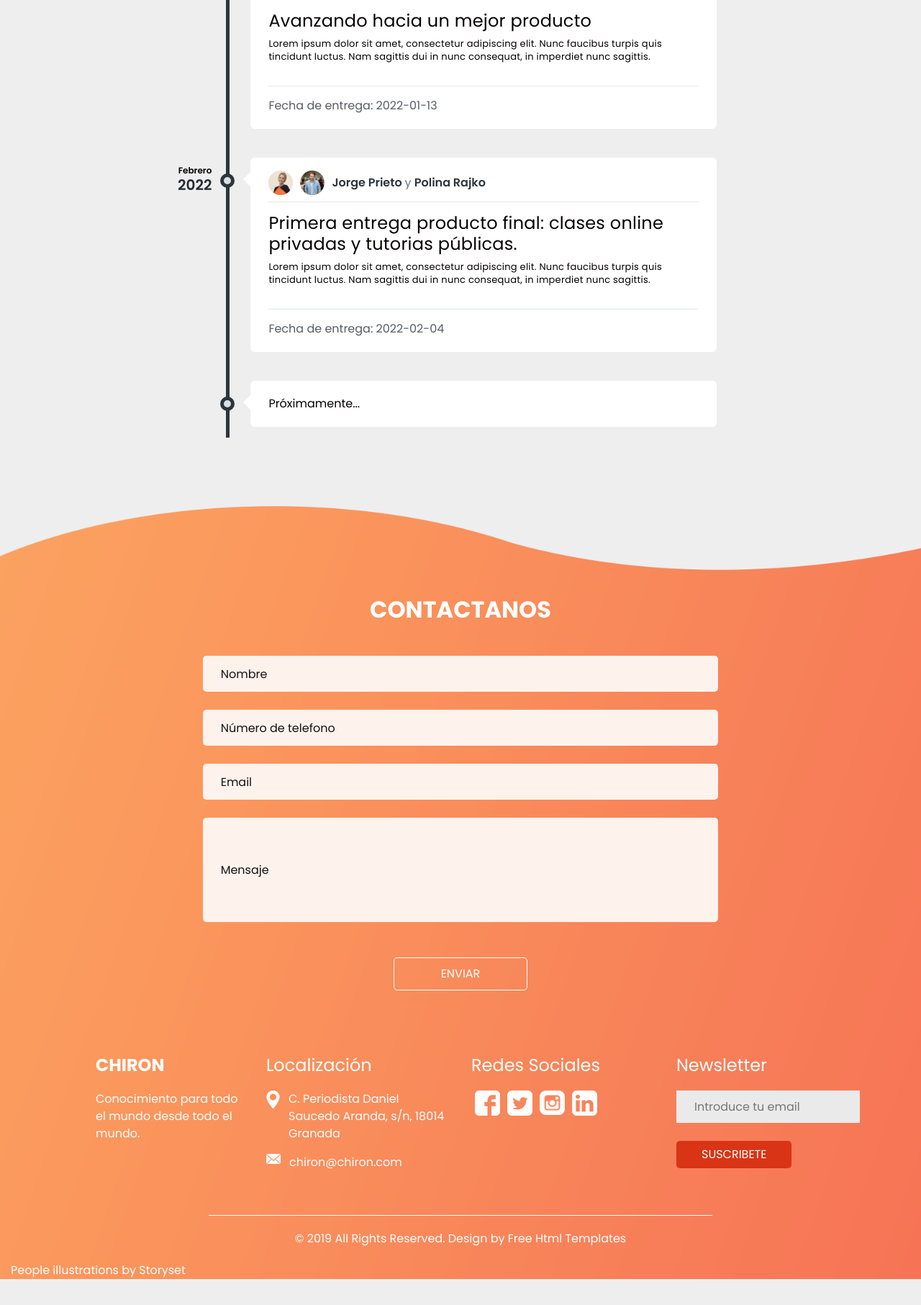
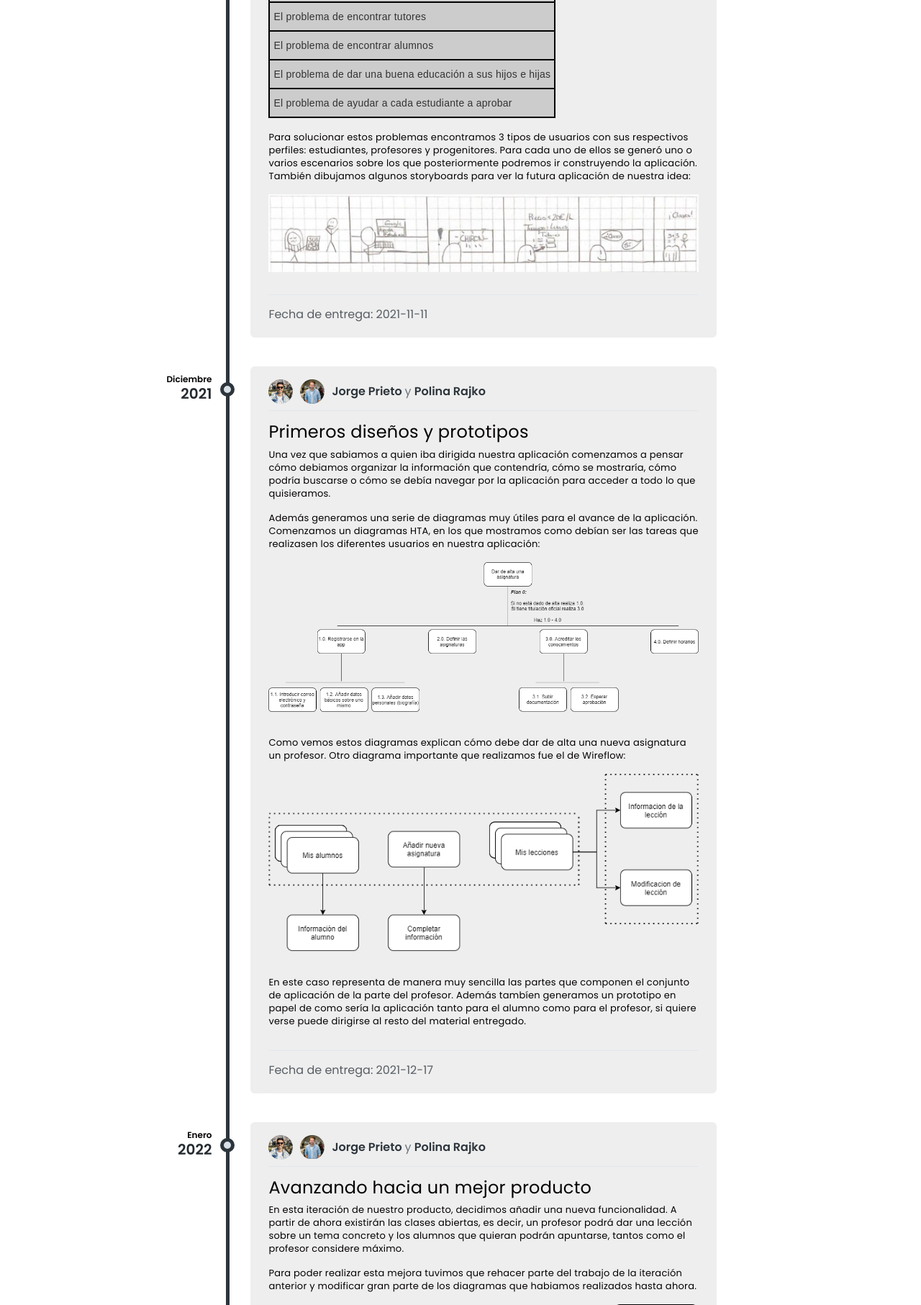
Before and after one commit to soyjorgeprg/chiron, a PHP site: page /about.html in a window 1280 px wide. Shown: the part 3113-4926 px from the top of the page at 72% size. Before the commit the page ends 4890 px from the top, so only its background shows below. Run offline with PHP 8.4, Linux system fonts and the light colour scheme; some libraries are stand-ins or nearby versions; some web fonts are replaced.

Commit message:
Pagina about

```diff
--- a/about.html
+++ b/about.html
@@ -76,16 +76,16 @@
       <div class="box">
         <div class="heading_container">
           <h2>
-            <span>Sobre nuestro proyecto</span>
+            <span>¿Quién es Chiron?</span>
           </h2>
         </div>
         <div class="img-box">
-          <img src="images/about-img.png" alt="">
+          <img src="images/chiron.png" alt="" width="250" height="250">
         </div>
         <div class="row">
           <div class="col-md-10 mx-auto">
             <p>
-              Somos un proyecto estudiantil para la asignatura de Desarrollo y Evaluación de Sistemas de Software Interactivos del Master Universitario de Ingeniería Informática en la Universidad de Granada. Este proyecto está basado en hacer la educación más accesible y cercana para todos tipo de estudiantes, permitiendoles así tener un mejor aprendizaje y por tanto una mayor tasa de aprobados.
+              Hemos basado nuestro nombre en la mitología griega, Chirón era un centauro inteligente y sabio siendo altamente educado en la música, el arte, la moral o la medicina. También destacó por ser tutor de varios de los héroes más destacados en la mitología griega, como puedan ser Aquiles, Teseo o Eneas.
             </p>
           </div>
         </div>
@@ -100,7 +100,7 @@
     <div class="container">
       <div class="heading_container">
         <h2 class="">
-          ¿Quienes somos?
+          ¿Quienes somos nosotros?
         </h2>
       </div>
       <div class="teacher_container layout_padding2">
@@ -124,7 +124,7 @@
           <div class="col-sm-3">
             <div class="box">
               <div class="img-box">
-                <img class="" src="images/teacher-2.jpg" alt="Card image cap">
+                <img class="" src="images/jorge.jpg" alt="Card image cap">
               </div>
               <div class="detail-box">
                 <p>
@@ -139,7 +139,7 @@
       </div>
       <div class="btn-box">
         <a href="https://github.com/soyjorgeprg/chiron">
-          Mas información
+          Más información
         </a>
       </div>
     </div>
@@ -175,7 +175,7 @@
               <!-- begin timeline-body -->
               <div class="timeline-body">
                  <div class="timeline-header">
-                    <span class="userimage"><img src="images/teacher-1.jpg" alt=""></span>
+                    <span class="userimage"><img src="images/jorge.jpg" alt=""></span>
                     <span class="username"><a href="javascript:;">Jorge Prieto</a> <small></small></span>
                     <span class="pull-right text-muted">y</span>
                     <span class="userimage"><img src="images/teacher-2.jpg" alt=""></span>
@@ -187,9 +187,21 @@
                       Primeros pasos del proyecto: ¿Qué queremos?¿Cómo lo queremos?
                   </h4>
                     <p>
-                       Lorem ipsum dolor sit amet, consectetur adipiscing elit. Nunc faucibus turpis quis tincidunt luctus.
-                       Nam sagittis dui in nunc consequat, in imperdiet nunc sagittis.
+                      Nuestros primeros pasos fueron en el camino de encontrar qué tipo de aplicación queriamos, qué debía tener y a qué público estaría dirigida.
+                      Para ello, comenzamos realizando un mapa conceptual de todo este brainstorming que habiamos creado.
                     </p>
+                    <p class="m-t-20">
+                      <img src="images/mapa.png" alt="">
+                   </p>
+                   <p>
+                      Como puede observarse decidimos decantarnos por una aplicación que ayudase a nuestros clientes a encontrar las clases idóneas para sus necesidades.
+                   </p>
+                   <p>
+                      Concebimos Chirón como un proyecto con la utilidad de acercar a profesores y alumnos de todas las disciplinas posibles del saber. Una herramienta que se pueda utilizar tanto para comenzar a aprender ese instrumento que siempre quisiste saber tocar como para dominar una nueva lengua porque vas a mudarte a ese país. También servirá para esas asignaturas combativas de la universidad que solo los alumnos experimentados saben cómo aprender o para cuando a tu hijo se le atraganta una asignatura en el colegio o instituto poder encontrar al profesor ideal para ayudarle a aprobar sin problema.
+                   </p>
+                   <p>
+                      Además en este punto realizamos un estudio de mercado donde detectamos que en el mercado actual no existe una aplicación que sea unión de todos los posibles profesores de todos los temas posibles y debes estar atento a varias aplicaciones si están recibiendo clases de varias temáticas, lo cuál puede llegar a ser altamente molesto.
+                   </p>
                  </div>
                  <div class="timeline-footer">
                     <a href="javascript:;" class="m-r-15 text-inverse-lighter"><i class="fa fa-thumbs-up fa-fw fa-lg m-r-3"></i>Fecha de entrega: 2021-10-28</a>
@@ -212,7 +224,7 @@
               <!-- begin timeline-body -->
               <div class="timeline-body">
                  <div class="timeline-header">
-                  <span class="userimage"><img src="images/teacher-1.jpg" alt=""></span>
+                  <span class="userimage"><img src="images/jorge.jpg" alt=""></span>
                   <span class="username"><a href="javascript:;">Jorge Prieto</a> <small></small></span>
                   <span class="pull-right text-muted">y</span>
                   <span class="userimage"><img src="images/teacher-2.jpg" alt=""></span>
@@ -224,9 +236,45 @@
                     Buscando a nuestros clientes: ¿Quienes serán?¿Para qué necesitarán nuestra aplicación?
                 </h4>
                   <p>
-                     Lorem ipsum dolor sit amet, consectetur adipiscing elit. Nunc faucibus turpis quis tincidunt luctus.
-                     Nam sagittis dui in nunc consequat, in imperdiet nunc sagittis.
+                     Para saber cómo debemos afrontar la aplicación debemos conocer a nuestro clientes potenciales. Para ello encontramos una oportunidad de negocio si nos centrabamos primeramente en los perfiles de usuarios de colegios, institutos y universidad. Gracias a esto encontramos una serie de problemas que queriamos resolver con nuestra aplicacion:
                   </p>
+                  <style type="text/css">
+                    .tg  {border-collapse:collapse;border-spacing:0;}
+                    .tg td{border-style:solid;border-width:2px;font-family:Arial, sans-serif;font-size:14px;overflow:hidden;
+                      padding:10px 5px;word-break:normal;}
+                    .tg th{border-style:solid;border-width:2px;font-family:Arial, sans-serif;font-size:14px;font-weight:normal;
+                      overflow:hidden;padding:10px 5px;word-break:normal;}
+                    .tg .tg-qrhp{background-color:#cccccc;border-color:#000000;color:#333333;text-align:left;vertical-align:top}
+                    </style>
+                    <table class="tg">
+                    <thead>
+                      <tr>
+                        <th class="tg-qrhp">El problema de aprobar todas las asignaturas del curso</th>
+                      </tr>
+                    </thead>
+                    <tbody>
+                      <tr>
+                        <td class="tg-qrhp">El problema de encontrar tutores</td>
+                      </tr>
+                      <tr>
+                        <td class="tg-qrhp">El problema de encontrar alumnos</td>
+                      </tr>
+                      <tr>
+                        <td class="tg-qrhp">El problema de dar una buena educación a sus hijos e hijas</td>
+                      </tr>
+                      <tr>
+                        <td class="tg-qrhp">El problema de ayudar a cada estudiante a aprobar</td>
+                      </tr>
+                    </tbody>
+                    </table>
+                  &nbsp;
+                  <p>
+                    Para solucionar estos problemas encontramos 3 tipos de usuarios con sus respectivos perfiles: estudiantes, profesores y progenitores.
+                    Para cada uno de ellos se generó uno o varios escenarios sobre los que posteriormente podremos ir construyendo la aplicación. También dibujamos algunos storyboards para ver la futura aplicación de nuestra idea:
+                  </p>
+                  <p class="m-t-20">
+                    <img src="images/storyboard.png" alt="">
+                 </p>
                  </div>
                  <div class="timeline-footer">
                   <a href="javascript:;" class="m-r-15 text-inverse-lighter"><i class="fa fa-thumbs-up fa-fw fa-lg m-r-3"></i>Fecha de entrega: 2021-11-11</a>
@@ -237,8 +285,8 @@
            <li>
               <!-- begin timeline-time -->
               <div class="timeline-time">
-                 <span class="date">Enero</span>
-                 <span class="time">2022</span>
+                 <span class="date">Diciembre</span>
+                 <span class="time">2021</span>
               </div>
               <!-- end timeline-time -->
               <!-- begin timeline-icon -->
@@ -249,7 +297,7 @@
               <!-- begin timeline-body -->
               <div class="timeline-body">
                  <div class="timeline-header">
-                  <span class="userimage"><img src="images/teacher-1.jpg" alt=""></span>
+                  <span class="userimage"><img src="images/jorge.jpg" alt=""></span>
                   <span class="username"><a href="javascript:;">Jorge Prieto</a> <small></small></span>
                   <span class="pull-right text-muted">y</span>
                   <span class="userimage"><img src="images/teacher-2.jpg" alt=""></span>
@@ -261,27 +309,89 @@
                     Primeros diseños y prototipos
                 </h4>
                   <p>
-                     Lorem ipsum dolor sit amet, consectetur adipiscing elit. Nunc faucibus turpis quis tincidunt luctus.
-                     Nam sagittis dui in nunc consequat, in imperdiet nunc sagittis.
+                     Una vez que sabiamos a quien iba dirigida nuestra aplicación comenzamos a pensar cómo debiamos organizar la información que contendría, cómo se mostraría, cómo podría buscarse o cómo se debía navegar por la aplicación para acceder a todo lo que quisieramos.
+                  </p>
+                  <p>
+                      Además generamos una serie de diagramas muy útiles para el avance de la aplicación. Comenzamos un diagramas HTA, en los que mostramos como debían ser las tareas que realizasen los diferentes usuarios en nuestra aplicación:
                   </p>
                   <p class="m-t-20">
-                       <img src="https://bootdey.com/img/Content/avatar/avatar7.png" alt="">
-                    </p>
-                    <h4 class="template-title">
-                      <i class="fa fa-map-marker text-danger fa-fw"></i>
-                      Avanzando hacia un mejor producto
-                  </h4>
-                    <p>
-                       Lorem ipsum dolor sit amet, consectetur adipiscing elit. Nunc faucibus turpis quis tincidunt luctus.
-                       Nam sagittis dui in nunc consequat, in imperdiet nunc sagittis.
-                    </p>
+                    <img src="images/teacher_alta.png" alt="">
+                 </p>
+                 &nbsp;
+                 <p>
+                   Como vemos estos diagramas explican cómo debe dar de alta una nueva asignatura un profesor. Otro diagrama importante que realizamos fue el de Wireflow:
+                 </p>
+                 <p class="m-t-20">
+                  <img src="images/wireflow.profesor.png" alt="">
+                 </p>
+                 &nbsp;
+                 <p>
+                   En este caso representa de manera muy sencilla las partes que componen el conjunto de aplicación de la parte del profesor. Además tambíen generamos un prototipo en papel de como sería la aplicación tanto para el alumno como para el profesor, si quiere verse puede dirigirse al resto del material entregado.
+                 </p>
                  </div>
                  <div class="timeline-footer">
-                  <a href="javascript:;" class="m-r-15 text-inverse-lighter"><i class="fa fa-thumbs-up fa-fw fa-lg m-r-3"></i>Fecha de entrega: 2022-01-13</a>
+                  <a href="javascript:;" class="m-r-15 text-inverse-lighter"><i class="fa fa-thumbs-up fa-fw fa-lg m-r-3"></i>Fecha de entrega: 2021-12-17</a>
                  </div>
               </div>
               <!-- end timeline-body -->
            </li>
+           <li>
+            <!-- begin timeline-time -->
+            <div class="timeline-time">
+               <span class="date">Enero</span>
+               <span class="time">2022</span>
+            </div>
+            <!-- end timeline-time -->
+            <!-- begin timeline-icon -->
+            <div class="timeline-icon">
+               <a href="javascript:;">&nbsp;</a>
+            </div>
+            <!-- end timeline-icon -->
+            <!-- begin timeline-body -->
+            <div class="timeline-body">
+               <div class="timeline-header">
+                <span class="userimage"><img src="images/jorge.jpg" alt=""></span>
+                <span class="username"><a href="javascript:;">Jorge Prieto</a> <small></small></span>
+                <span class="pull-right text-muted">y</span>
+                <span class="userimage"><img src="images/teacher-2.jpg" alt=""></span>
+                <span class="username"><a href="javascript:;">Polina Rajko</a> <small></small></span>
+               </div>
+               <div class="timeline-content">
+                <h4 class="template-title">
+                  <i class="fa fa-map-marker text-danger fa-fw"></i>
+                  Avanzando hacia un mejor producto
+              </h4>
+                <p>
+                  En esta iteración de nuestro producto, decidimos añadir una nueva funcionalidad. A partir de ahora existirán las clases abiertas, es decir, un profesor podrá dar una lección sobre un tema concreto y los alumnos que quieran podrán apuntarse, tantos como el profesor considere máximo.
+                </p>
+                <p>
+                  Para poder realizar esta mejora tuvimos que rehacer parte del trabajo de la iteración anterior y modificar gran parte de los diagramas que habiamos realizados hasta ahora.
+                </p>
+                <p class="m-t-20">
+                  <img src="images/ModeloInformacion.v2b.png" alt="">
+                 </p>
+                 &nbsp;
+                 <p>
+                   Como puede observarse para esta segunda iteración del producto tuvimos que añadir las clases abiertas a este nuestro modelo de información. Además hicimos más prototipos siendo estos más cercanos con el resultado final.
+                 </p>
+                 <p>
+                   A continuación mostramos como ejemplo algunas capturas de estos prototipos:
+                 </p>
+                 <div class="row">
+                  <div class="column">
+                    <img src="images/login.png" alt="" height="500">
+                  </div>
+                  <div class="column">
+                    <img src="images/busqueda.png" alt="" height="500">
+                  </div>
+                </div>
+               </div>
+               <div class="timeline-footer">
+                <a href="javascript:;" class="m-r-15 text-inverse-lighter"><i class="fa fa-thumbs-up fa-fw fa-lg m-r-3"></i>Fecha de entrega: 2022-02-04</a>
+               </div>
+            </div>
+            <!-- end timeline-body -->
+         </li>
            <li>
             <!-- begin timeline-time -->
             <div class="timeline-time">
@@ -297,7 +407,7 @@
             <!-- begin timeline-body -->
             <div class="timeline-body">
                <div class="timeline-header">
-                <span class="userimage"><img src="images/teacher-1.jpg" alt=""></span>
+                <span class="userimage"><img src="images/jorge.jpg" alt=""></span>
                 <span class="username"><a href="javascript:;">Jorge Prieto</a> <small></small></span>
                 <span class="pull-right text-muted">y</span>
                 <span class="userimage"><img src="images/teacher-2.jpg" alt=""></span>
--- a/css/timeline.css
+++ b/css/timeline.css
@@ -1,6 +1,6 @@
 body{
-    margin-top:20px;
-    background:#eee;
+    /*margin-top:20px;*/
+    background:#fff;
   }
 
   .timeline {
@@ -77,7 +77,7 @@
   .timeline .timeline-body {
     margin-left: 23%;
     margin-right: 17%;
-    background: #fff;
+    background: #eee;
     position: relative;
     padding: 20px 25px;
     border-radius: 6px
@@ -151,7 +151,7 @@
   }
 
   .timeline-footer {
-    background: #fff;
+    background: #eee;
     border-top: 1px solid #e2e7ec;
     padding-top: 15px
   }
```
Also changed, not shown: images/ModeloInformacion.v2b.png (added), images/busqueda.png (added), images/centauro.png (added), images/jorge.jpg (added), images/login.png (added), images/mapa.png (added), images/storyboard.png (added), images/teacher_alta.png (added), images/wireflow.profesor.png (added).
